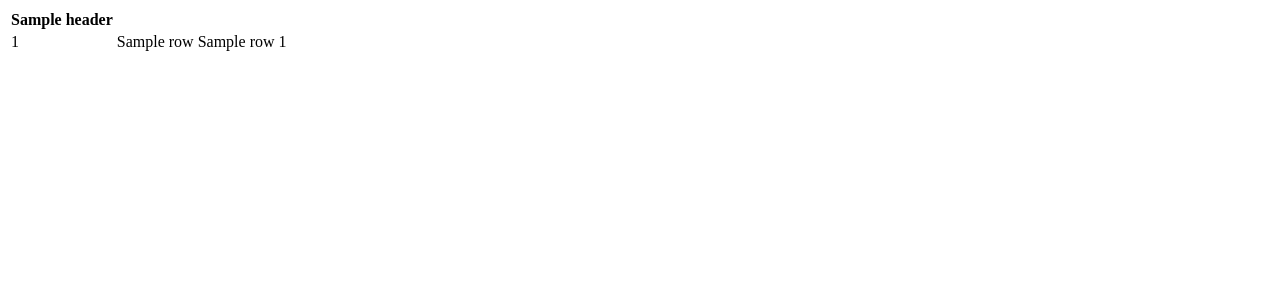
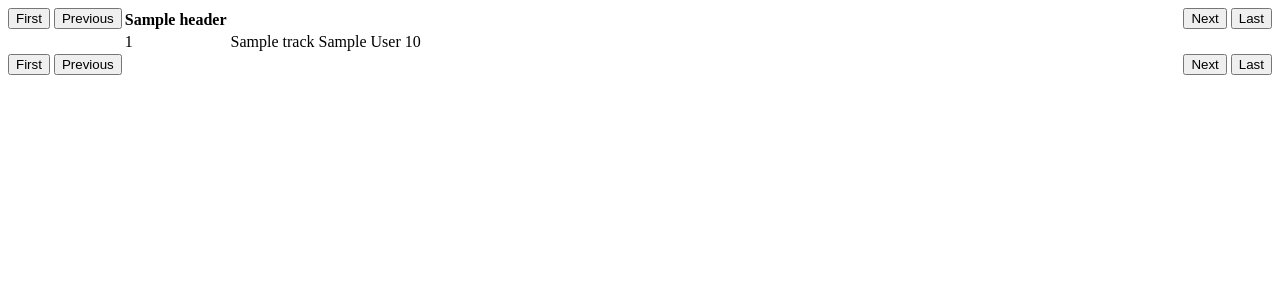
Before and after one commit to Antinson/Music_App, a Flask app: template music/templates/tracks/browse_tracks.html in a window 1280 px wide. Shown: the top 300 px of the page. Run offline with Flask 2, Linux system fonts and the light colour scheme; the template is opened without the code that fills it: most values are stand-ins (such as "Sample title", 1, 10 or a date in 2020); parts of the project's set-up code (start-up, migrations or seed data) failed here and were passed over.

Commit message:
browse_tracks functionality: Add service layer, edited html and blueprint

```diff
--- a/music/adapters/memory_repository.py
+++ b/music/adapters/memory_repository.py
@@ -44,6 +44,9 @@ class MemoryRepository(AbstractRepository):
         except KeyError:
             pass
         return track
+
+    def get_all_tracks(self):
+        return self.__tracks
 
     def get_track_by_date(self, target_date: date) -> List[Track]:
         # set the temporary track and album to have the target date
@@ -127,6 +130,7 @@ class MemoryRepository(AbstractRepository):
         return self.__genres
 
     def get_track_by_artist(self, target_artist: Artist) -> List[Track]:
+        # TODO
         """ Returns a list of Tracks by artist
         If there are no Tracks by given artist, return None.
         """
--- a/music/adapters/repository.py
+++ b/music/adapters/repository.py
@@ -35,6 +35,10 @@ class AbstractRepository(abc.ABC):
         """
         If there is no Track with the given id, return None.
         """
+        raise NotImplementedError
+
+    @abc.abstractmethod
+    def get_all_tracks(self) -> List[Track]:
         raise NotImplementedError
 
     @abc.abstractmethod
--- a/music/templates/tracks/browse_tracks.html
+++ b/music/templates/tracks/browse_tracks.html
@@ -5,21 +5,81 @@
     <title>Simple Track</title>
     <link rel="stylesheet" href="static/styles.css"/>
 </head>
+
+<nav>
+    <div style="float:left">
+        {% if first_track_url is not none %}
+            <button onclick="location.href='{{first_track_url}}'">First</button>
+        {% else %}
+            <button disabled>First</button>
+        {% endif %}
+        {% if prev_track_url is not none %}
+            <button onclick="location.href='{{prev_track_url}}'">Previous</button>
+        {% else %}
+            <button disabled>Previous</button>
+        {% endif %}
+    </div>
+    <div style="float:right">
+        {% if next_track_url is not none %}
+            <button onclick="location.href='{{next_track_url}}'">Next</button>
+        {% else %}
+            <button disabled>Next</button>
+        {% endif %}
+        {% if last_track_url is not none %}
+            <button onclick="location.href='{{last_track_url}}'">Last</button>
+        {% else %}
+            <button disabled>Last</button>
+        {% endif %}
+    </div>
+
+</nav>
+
 <body>
     <table class="center">
         <tr class="table__header">
             {% for header in headings %}
-            <th class="table__cell">{{ header }}</th>
+            <th class="table__cell">{{header}}</th>
             {% endfor %}
         </tr>
         <tr class="table__row">
-        {% for row in data %}
-            <td class="table__cell">{{row.get_id}}</td>
-            <td class="table__cell">{{row.get_track_name}}</td>
-            <td class="table__cell">{{row.get_artist_name}}</td>
-            <td class="table__cell">{{row.get_track_length}}</td>
+        {% for track in tracks %}
+            <td class="table__cell">{{track.track_id}}</td>
+            <td class="table__cell">{{track.title}}</td>
+            <td class="table__cell">{{track.artist.full_name}}</td>
+            <td class="table__cell">{{track.track_duration}}</td>
         </tr>
         {% endfor %}
     </table>
 </body>
+
+
+
+<nav>
+    <div style="float:left">
+        {% if first_track_url is not none %}
+            <button onclick="location.href='{{first_track_url}}'">First</button>
+        {% else %}
+            <button disabled>First</button>
+        {% endif %}
+        {% if prev_track_url is not none %}
+            <button onclick="location.href='{{prev_track_url}}'">Previous</button>
+        {% else %}
+            <button disabled>Previous</button>
+        {% endif %}
+    </div>
+    <div style="float:right">
+        {% if next_track_url is not none %}
+            <button onclick="location.href='{{next_track_url}}'">Next</button>
+        {% else %}
+            <button disabled>Next</button>
+        {% endif %}
+        {% if last_track_url is not none %}
+            <button onclick="location.href='{{last_track_url}}'">Last</button>
+        {% else %}
+            <button disabled>Last</button>
+        {% endif %}
+    </div>
+
+</nav>
+
 </html>
```
Also changed, not shown: music/tracks/services.py (added, +73 -0 lines), music/tracks/tracks_browse.py (+27 -7 lines).
